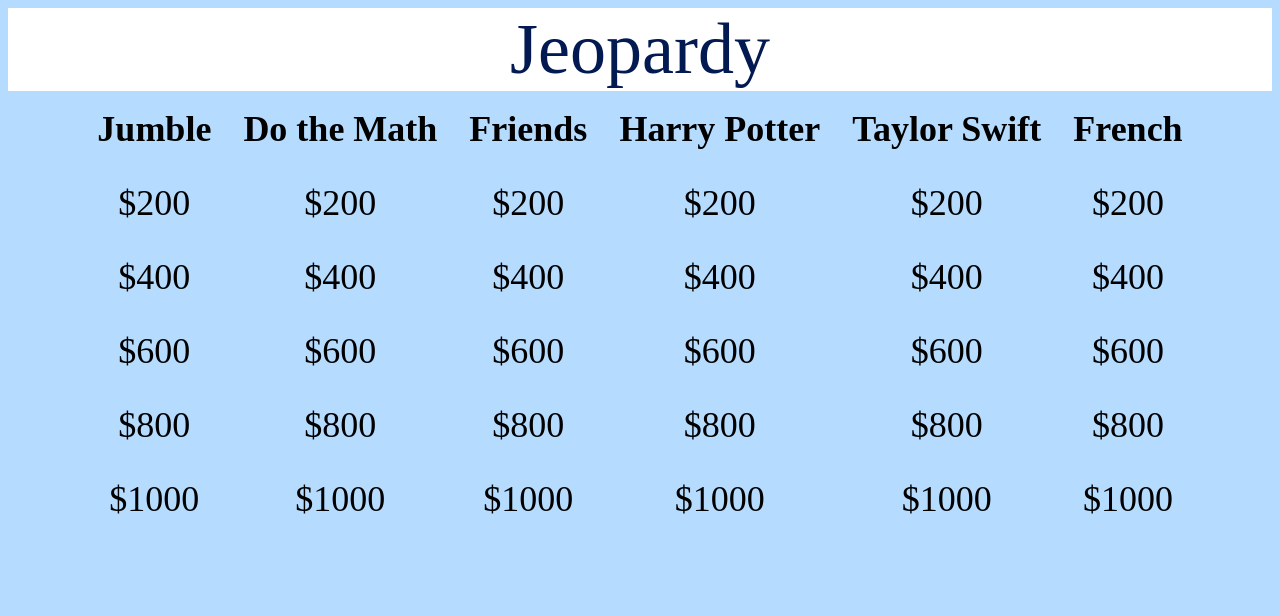
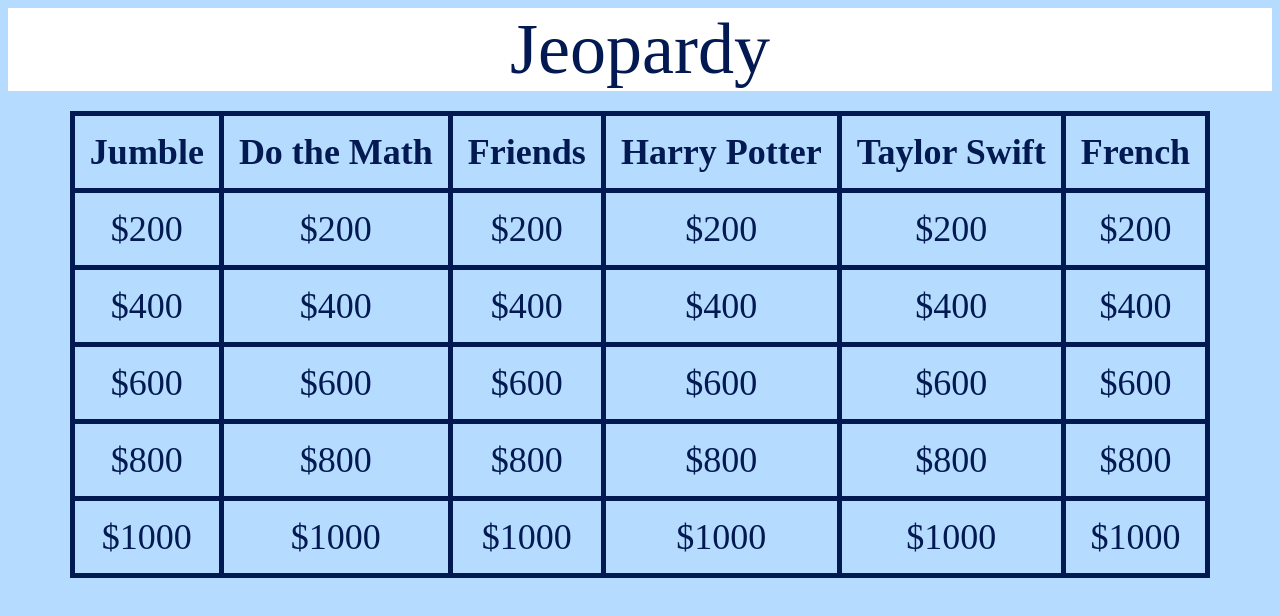
Before and after one commit to laurenhalpert/jeopardy, a plain HTML site: page index.html in a window 1280 px wide. Drawn offline with Linux system fonts and the light colour scheme.

Commit message:
added more table styling

```diff
--- a/style.css
+++ b/style.css
@@ -16,6 +16,13 @@ table {
     margin-left: auto;
     margin-right: auto;
     font-size: 36px;
+    color: #021951;
+    margin-top: 20px;
+}
+
+table, th, td {
+    border: 5px solid #021951;
+    border-collapse: collapse;
 }
 
 th, td {
```
